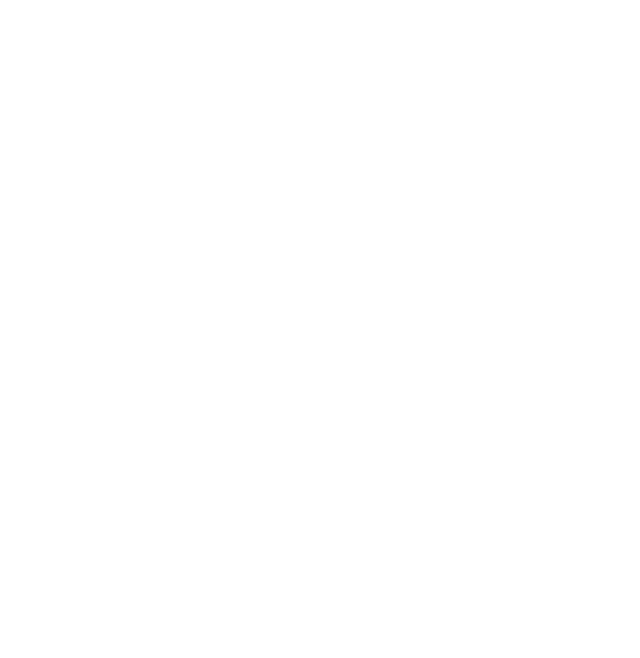
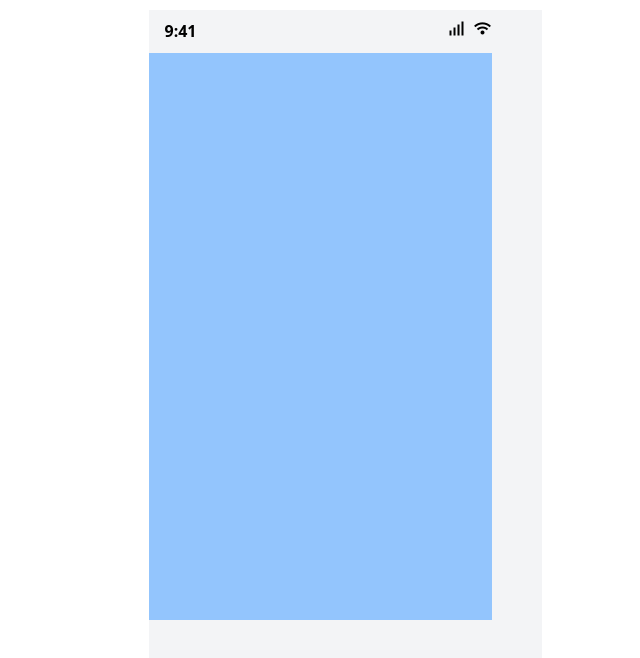
Before and after one commit to Sela-kren/mockup-web, a website: page index.html in a window 1280 px wide. Shown: the whole page, without its empty margins (295-935 px from the left). Drawn offline with nearby package versions, Linux system fonts and the light colour scheme.

Commit message:
tailwind
install tailwind setup in vs

```diff
--- a/index.html
+++ b/index.html
@@ -3,9 +3,23 @@
 <head>
     <meta charset="UTF-8">
     <meta name="viewport" content="width=device-width, initial-scale=1.0">
+    <script src="https://cdn.tailwindcss.com"></script>
+    <link href='https://unpkg.com/css.gg@2.0.0/icons/css/eye.css' rel='stylesheet'>
+    <link href='https://unpkg.com/boxicons@2.1.4/css/boxicons.min.css' rel='stylesheet'>
+    <link href='https://unpkg.com/css.gg@2.0.0/icons/css/battery-full.css' rel='stylesheet'>
     <title>Document</title>
 </head>
 <body>
-
+    <div class="flex flex-col w-[393px] h-[852px] bg-gray-100 m-auto mt-[10px] rounded-lg">
+        <div class="flex flex-row justify-start items-center w-[100%] h-[5%] bg-gray-100">
+            <p class="text-[16px] font-bold pl-4">9:41</p>
+            <div class="flex flex-row justify-center itmes-center">
+                <div class="text-2xl ml-[250px]"><i class='bx bx-signal-4' ></i></div>
+                <div class="text-2xl"><i class='bx bx-wifi-2' ></i></div>
+                <div class="text-2xl mt-[6px]"><i class="gg-battery-full mt-[6px] ml-[3px]"></i></div>
+            </div>
+        </div>
+        <div class="w-[343px] h-[567px] bg-blue-300"></div>
+    </div>
 </body>
 </html>
--- /dev/null
+++ b/package.json
@@ -0,0 +1,5 @@
+{
+  "devDependencies": {
+    "tailwindcss": "^3.3.3"
+  }
+}
--- /dev/null
+++ b/tailwind.config.js
@@ -0,0 +1,8 @@
+/** @type {import('tailwindcss').Config} */
+module.exports = {
+  content: [],
+  theme: {
+    extend: {},
+  },
+  plugins: [],
+}
```
Also changed, not shown: 1 other file.
